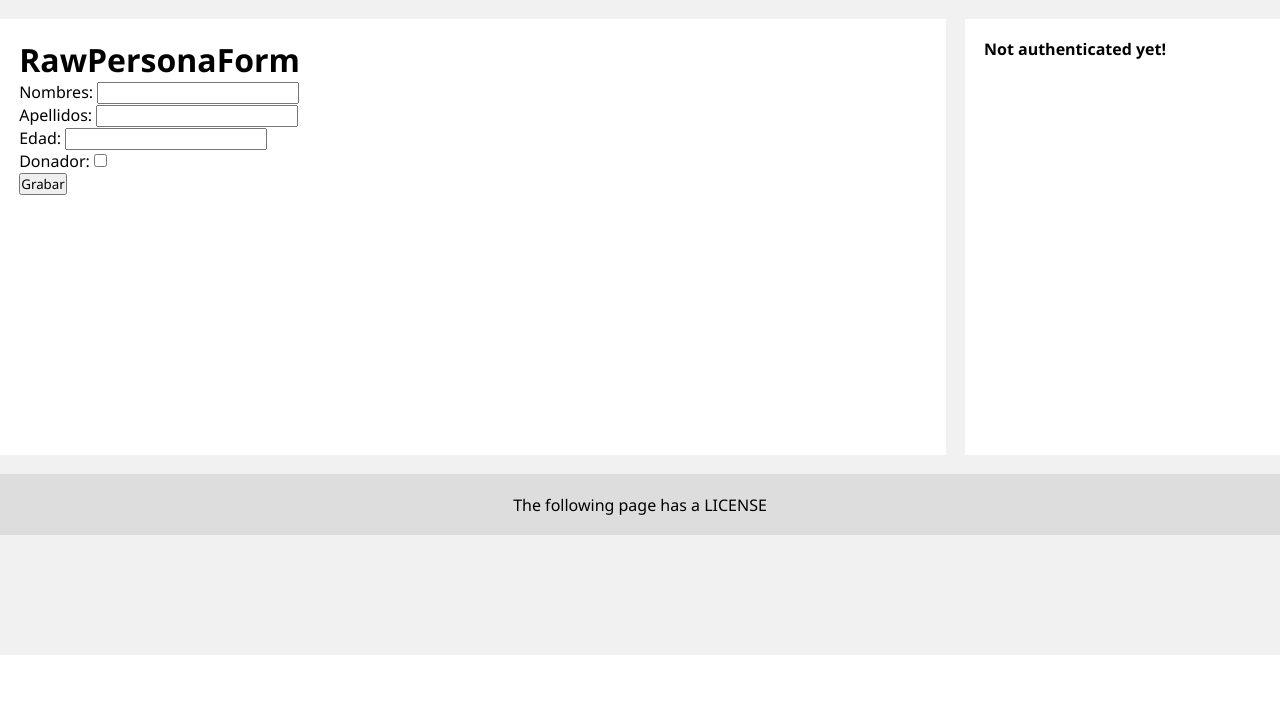
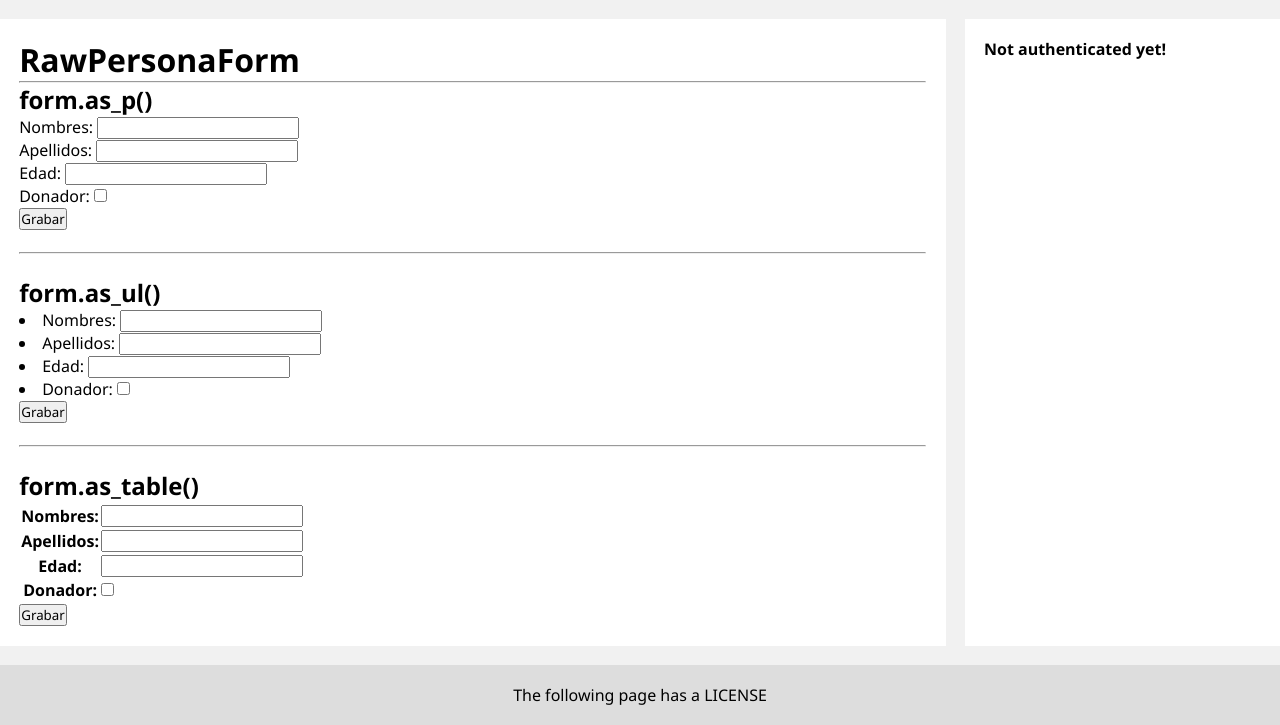
Before and after one commit to gopoma/2022-pweb2-Laboratorio05, a Django app: page /anotherAdd/ in a window 1280 px wide. Shown: the part 145-870 px from the top of the page. Before the commit the page ends 800 px from the top, so only its background shows below. Run offline with Django 4.2, Linux system fonts and the light colour scheme.

Commit message:
Django4-Diapositiva3: Se inspeccionó el código generaro por el as_p, además de probar otras opciones que nos proporciona Django para mostrar los campos de los formularios como el as_ul() y el as_table(), el último tiene que ir dentro de una etiqueta table

```diff
--- a/src/personas/templates/personas/personasAnotherCreateView.html
+++ b/src/personas/templates/personas/personasAnotherCreateView.html
@@ -6,10 +6,32 @@
 
 {% block content %}
     <h1>RawPersonaForm</h1>
+    <hr>
+    <h2>form.as_p()</h2>
     <!-- . works as the route has no prefix! -->
     <form action="." method="POST">
         {% csrf_token %}
         {{ form.as_p }}
         <input type="submit" value="Grabar">
     </form>
+    <br>
+    <hr>
+    <br>
+    <h2>form.as_ul()</h2>
+    <form action="." method="POST">
+        {% csrf_token %}
+        {{ form.as_ul }}
+        <input type="submit" value="Grabar">
+    </form>
+    <br>
+    <hr>
+    <br>
+    <h2>form.as_table()</h2>
+    <form action="." method="POST">
+        {% csrf_token %}
+        <table>
+            {{ form.as_table }}
+        </table>
+        <input type="submit" value="Grabar">
+    </form>
 {% endblock %}
--- a/src/personas/views.py
+++ b/src/personas/views.py
@@ -50,7 +50,9 @@
 # Here begins Django 4
 def personasAnotherCreateView(request):
     form = RawPersonaForm()
+    anotherForm = RawPersonaForm().as_table()
+    print(anotherForm)
 
     return render(request, "personas/personasAnotherCreateView.html", {
-        "form": form
+        "form": form,
     })
```
Also changed, not shown: README.md.
